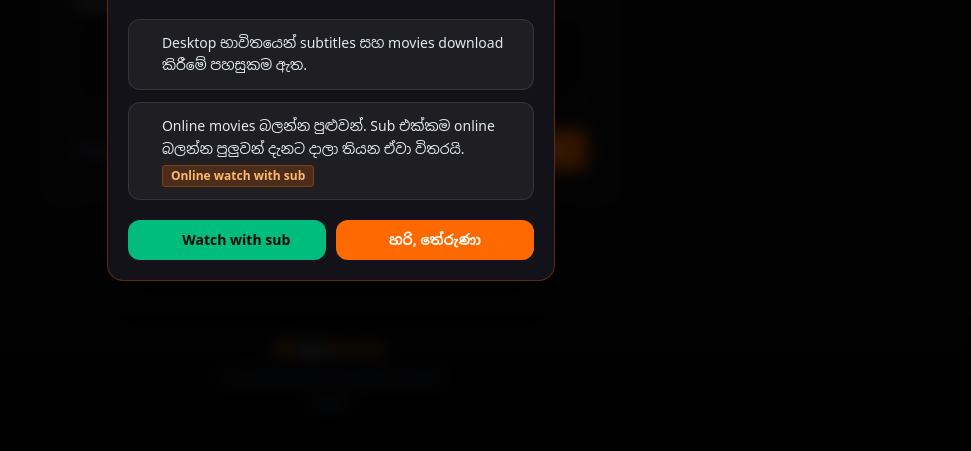
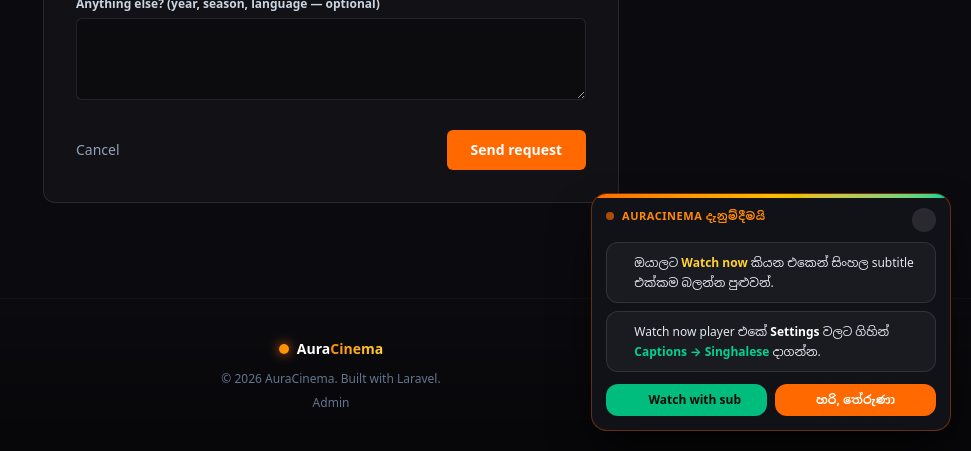
Before and after one commit to nuwan123-png/AuraCinema, a Laravel app: page /request in a window 1280 px wide. Shown: the part 349-800 px from the top of the page, without its empty margins (309-1280 px from the left). Run offline with Laravel 12, Linux system fonts and the light colour scheme; style sheets or scripts are compiled from the project's sources; parts of the project's set-up code (start-up, migrations or seed data) failed here and were passed over; some web fonts are replaced.

Commit message:
Revamp welcome popup for improved layout and functionality, enhancing user guidance for subtitles

```diff
--- a/resources/views/layouts/app.blade.php
+++ b/resources/views/layouts/app.blade.php
@@ -153,49 +153,43 @@
         <p class="mt-2"><a href="{{ route('movies.create') }}" class="transition hover:text-orange-300">Admin</a></p>
     </footer>
 
-    <!-- AuraCinema Welcome Popup -->
-    <div id="auraWelcomePopup" class="fixed inset-0 z-[70] hidden items-center justify-center bg-black/80 backdrop-blur-sm p-4">
-        <div class="relative w-full max-w-md overflow-hidden rounded-2xl border border-orange-500/30 bg-[#121218] shadow-2xl">
-            <button type="button" onclick="closeAuraPopup()" aria-label="Close" class="absolute right-3 top-3 z-10 flex h-8 w-8 items-center justify-center rounded-full bg-black/70 text-slate-300 hover:bg-orange-500 hover:text-white transition">
+    <!-- Compact Floating Subtitle Notice (Bottom-Right, Non-Fullscreen) -->
+    <div id="auraWelcomePopup"
+         class="fixed inset-x-3 bottom-3 z-[70] hidden overflow-hidden rounded-2xl border border-orange-500/35 bg-[#12121a]/95 p-3.5 text-slate-200 shadow-2xl shadow-black/90 backdrop-blur-xl sm:inset-x-auto sm:bottom-5 sm:right-5 sm:w-[22.5rem]">
+        <div class="absolute inset-x-0 top-0 h-1 bg-gradient-to-r from-orange-500 via-amber-400 to-emerald-400"></div>
+
+        <div class="flex items-start justify-between gap-2">
+            <div class="flex items-center gap-2">
+                <span class="h-2 w-2 rounded-full bg-orange-500 animate-pulse"></span>
+                <span class="text-[11px] font-extrabold uppercase tracking-wider text-orange-400">AuraCinema දැනුම්දීමයි</span>
+            </div>
+            <button type="button" onclick="closeAuraPopup()" aria-label="Close"
+                    class="flex h-6 w-6 shrink-0 items-center justify-center rounded-full bg-white/10 text-xs text-slate-300 transition hover:bg-orange-500 hover:text-white">
                 <i class="fa-solid fa-xmark"></i>
             </button>
+        </div>
 
-            <div class="relative h-44 w-full bg-zinc-900">
-                <img src="https://images.unsplash.com/photo-1536440136628-849c177e76a1?auto=format&fit=crop&w=800&q=80"
-                     alt="AuraCinema Notice"
-                     class="h-full w-full object-cover opacity-80">
-                <div class="absolute inset-0 bg-gradient-to-t from-[#121218] via-[#121218]/40 to-transparent"></div>
-                <div class="absolute bottom-3 left-4 flex items-center gap-2">
-                    <span class="h-2.5 w-2.5 rounded-full bg-orange-500 animate-pulse"></span>
-                    <span class="text-xs font-bold tracking-wider text-orange-400 uppercase">AuraCinema දැනුම්දීමයි</span>
-                </div>
+        <div class="mt-2.5 space-y-2 text-xs leading-relaxed">
+            <div class="flex items-start gap-2 rounded-xl border border-white/10 bg-white/[0.04] p-2.5">
+                <i class="fa-solid fa-closed-captioning mt-0.5 text-orange-400"></i>
+                <p>ඔයාලට <span class="font-bold text-amber-300">Watch now</span> කියන එකෙන් සිංහල subtitle එක්කම බලන්න පුළුවන්.</p>
             </div>
 
-            <div class="p-5 space-y-3 text-sm text-slate-200 leading-relaxed">
-                <div class="flex items-start gap-2.5 rounded-xl bg-white/5 p-3 border border-white/10">
-                    <span class="text-orange-400 mt-0.5"><i class="fa-solid fa-desktop"></i></span>
-                    <p>Desktop භාවිතයෙන් subtitles සහ movies download කිරීමේ පහසුකම ඇත.</p>
-                </div>
+            <div class="flex items-start gap-2 rounded-xl border border-white/10 bg-white/[0.04] p-2.5">
+                <i class="fa-solid fa-gear mt-0.5 text-emerald-400"></i>
+                <p>Watch now player එකේ <span class="font-bold text-white">Settings</span> වලට ගිහින් <span class="font-bold text-emerald-400">Captions &rarr; Singhalese</span> දාගන්න.</p>
+            </div>
+        </div>
 
-                <div class="flex items-start gap-2.5 rounded-xl bg-white/5 p-3 border border-white/10">
-                    <span class="text-orange-400 mt-0.5"><i class="fa-solid fa-film"></i></span>
-                    <p>
-                        Online movies බලන්න පුළුවන්. Sub එක්කම online බලන්න පුලුවන් දැනට දාලා තියන ඒවා විතරයි.
-                        <span class="mt-1 inline-block rounded bg-orange-500/20 px-2 py-0.5 text-xs font-semibold text-orange-300 border border-orange-500/30">
-                            Online watch with sub
-                        </span>
-                    </p>
-                </div>
-
-                <div class="pt-2 flex flex-col sm:flex-row gap-2.5">
-                    <button type="button" onclick="goToWatchWithSub()" class="w-full rounded-xl bg-emerald-500 py-2.5 text-center text-xs sm:text-sm font-bold text-zinc-950 hover:bg-emerald-400 transition">
-                        <i class="fa-solid fa-closed-captioning mr-1"></i> Watch with sub
-                    </button>
-                    <button type="button" onclick="closeAuraPopup()" class="w-full rounded-xl bg-orange-500 py-2.5 text-center text-xs sm:text-sm font-bold text-white hover:bg-orange-400 transition">
-                        හරි, තේරුණා
-                    </button>
-                </div>
-            </div>
+        <div class="mt-3 flex items-center gap-2">
+            <button type="button" onclick="goToWatchWithSub()"
+                    class="flex-1 rounded-xl bg-emerald-500 py-2 text-center text-xs font-bold text-zinc-950 transition hover:bg-emerald-400">
+                <i class="fa-solid fa-closed-captioning mr-1"></i> Watch with sub
+            </button>
+            <button type="button" onclick="closeAuraPopup()"
+                    class="flex-1 rounded-xl bg-orange-500 py-2 text-center text-xs font-bold text-white transition hover:bg-orange-400">
+                හරි, තේරුණා
+            </button>
         </div>
     </div>
 
@@ -204,7 +198,6 @@
             const popup = document.getElementById('auraWelcomePopup');
             if (popup && !sessionStorage.getItem('aura_welcome_seen')) {
                 popup.classList.remove('hidden');
-                popup.classList.add('flex');
             }
         });
 
@@ -212,7 +205,6 @@
             const popup = document.getElementById('auraWelcomePopup');
             if (popup) {
                 popup.classList.add('hidden');
-                popup.classList.remove('flex');
                 sessionStorage.setItem('aura_welcome_seen', '1');
             }
         }
```
